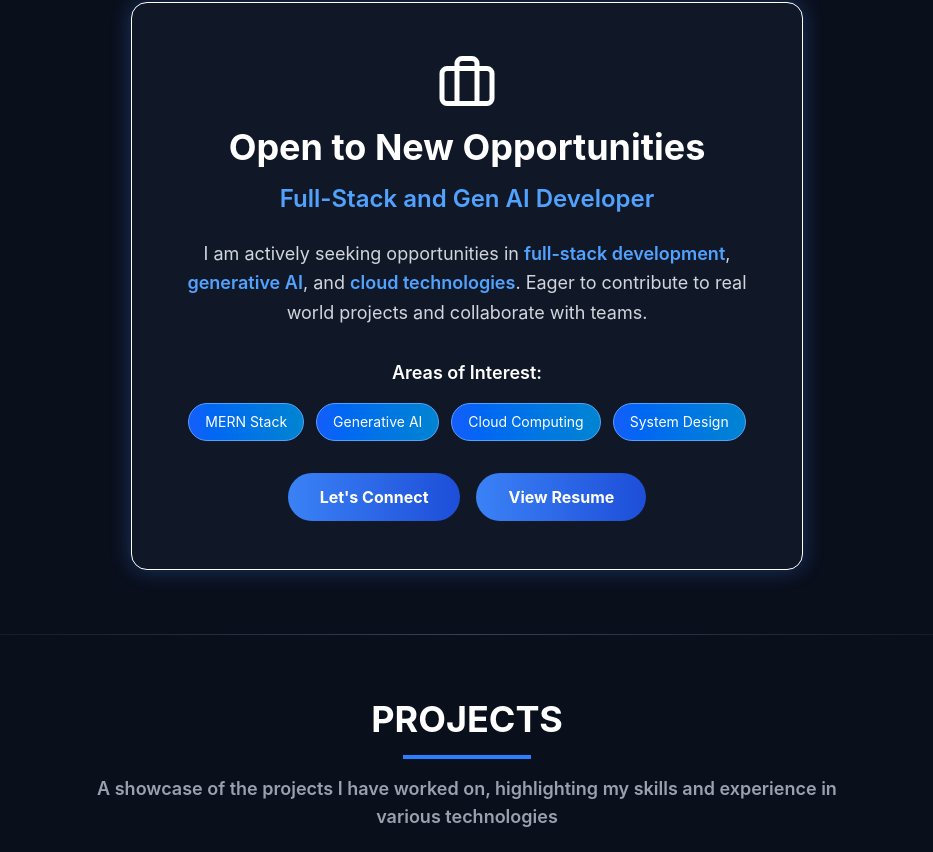
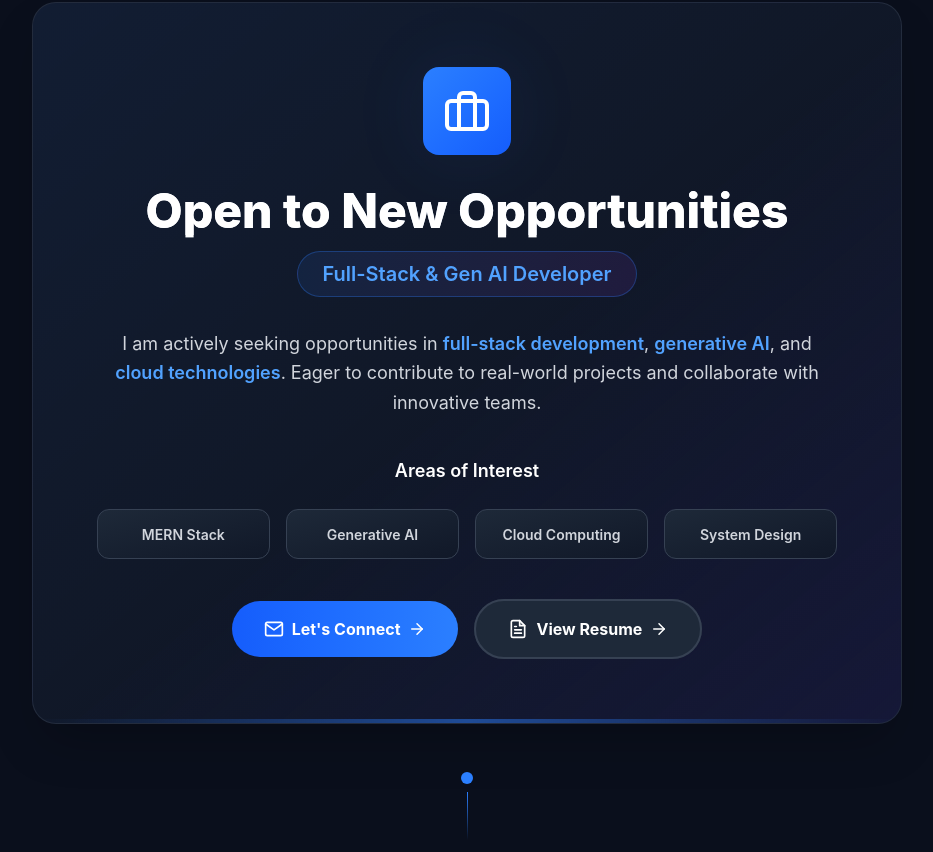
Before and after one commit to Divyansh1552005/Divyansh-portfolio, a React (Vite) app: page / in a window 1280 px wide. Shown: the part 2308-3160 px from the top of the page, without its empty margins (173-1106 px from the left). Built offline with nearby package versions, Linux system fonts and the light colour scheme.

Commit message:
improved exp section

```diff
--- a/src/components/Experience/Experience.jsx
+++ b/src/components/Experience/Experience.jsx
@@ -1,170 +1,200 @@
 import React from "react";
-import { FiExternalLink, FiBriefcase } from "react-icons/fi";
+import { motion } from "framer-motion";
+import { FiBriefcase, FiMail, FiFileText, FiArrowRight } from "react-icons/fi";
 
 const Experience = () => {
+  const skills = [
+    'MERN Stack',
+    'Generative AI',
+    'Cloud Computing',
+    'System Design',
+  ];
+
   return (
     <section
       id="experience"
       className="py-16 pb-16 px-[12vw] md:px-[7vw] lg:px-[16vw] font-sans bg-skills-gradient clip-path-custom-2"
     >
       {/* Section Title */}
-      <div className="text-center mb-16">
+      <motion.div
+        initial={{ opacity: 0, y: -20 }}
+        whileInView={{ opacity: 1, y: 0 }}
+        transition={{ duration: 0.6 }}
+        viewport={{ once: true }}
+        className="text-center mb-16"
+      >
         <h2 className="text-4xl font-bold text-white">EXPERIENCE</h2>
-        <div className="w-32 h-1 bg-blue-500 mx-auto mt-4"></div>
+        <motion.div
+          initial={{ width: 0 }}
+          whileInView={{ width: 128 }}
+          transition={{ duration: 0.8, delay: 0.2 }}
+          viewport={{ once: true }}
+          className="h-1 bg-blue-500 mx-auto mt-4"
+        />
         <p className="text-gray-400 mt-4 text-lg font-semibold">
           A collection of my work experience and the roles I have taken in
           various organizations
         </p>
-      </div>
+      </motion.div>
 
-      {/* Desktop View - Keep Original */}
-      <div className="relative hidden sm:block">
-        {/* Vertical line */}
-        <div className="absolute left-1/2 transform -translate-x-1/2 w-1 bg-white h-full"></div>
+      {/* Main Content Card */}
+      <motion.div
+        initial={{ opacity: 0, y: 40 }}
+        whileInView={{ opacity: 1, y: 0 }}
+        transition={{ duration: 0.7, ease: "easeOut" }}
+        viewport={{ once: true, amount: 0.2 }}
+        className="max-w-5xl mx-auto"
+      >
+        <div className="relative bg-gradient-to-br from-gray-900 via-gray-900 to-blue-950/30 rounded-3xl border border-gray-700/50 overflow-hidden shadow-2xl">
+          {/* Decorative gradient overlay */}
+          <div className="absolute inset-0 bg-gradient-to-br from-blue-500/5 via-transparent to-purple-500/5 pointer-events-none"></div>
 
-        {/* Currently Looking for Opportunities */}
-        <div className="flex flex-col items-center justify-center text-center">
-          <div className="w-full max-w-2xl p-8 sm:p-12 rounded-2xl border border-white bg-gray-900 backdrop-blur-md shadow-[0_0_20px_1px_rgba(59,130,246,0.3)] transition-all duration-300 hover:shadow-blue-500/50">
-            <div className="flex justify-center">
-              <FiBriefcase size={60} className="text-white-500 mb-4" />
-            </div>
+          {/* Glowing effect on hover */}
+          <div className="absolute -inset-[1px] bg-gradient-to-r from-blue-500/20 via-purple-500/20 to-blue-500/20 rounded-3xl opacity-0 group-hover:opacity-100 transition-opacity duration-500 blur-xl"></div>
 
-            <h3 className="text-3xl sm:text-4xl font-bold text-white mb-4">
-              Open to New Opportunities
-            </h3>
+          <div className="relative p-8 sm:p-12 lg:p-16">
+            {/* Icon with animated background */}
+            <motion.div
+              initial={{ scale: 0, rotate: -180 }}
+              whileInView={{ scale: 1, rotate: 0 }}
+              transition={{ duration: 0.6, delay: 0.2, type: "spring" }}
+              viewport={{ once: true }}
+              className="flex justify-center mb-8"
+            >
+              <div className="relative">
+                <div className="absolute inset-0 bg-blue-500/20 rounded-full blur-2xl animate-pulse"></div>
+                <div className="relative bg-gradient-to-br from-blue-500 to-blue-600 p-5 rounded-2xl">
+                  <FiBriefcase size={48} className="text-white" />
+                </div>
+              </div>
+            </motion.div>
 
-            <h4 className="text-xl sm:text-2xl text-blue-400 mb-6 font-semibold">
-              Full-Stack and Gen AI Developer
-            </h4>
+            {/* Title Section */}
+            <motion.div
+              initial={{ opacity: 0, y: 20 }}
+              whileInView={{ opacity: 1, y: 0 }}
+              transition={{ duration: 0.5, delay: 0.3 }}
+              viewport={{ once: true }}
+              className="text-center mb-8"
+            >
+              <h3 className="text-3xl sm:text-4xl lg:text-5xl font-extrabold text-white mb-4 bg-gradient-to-r from-white via-blue-100 to-white bg-clip-text text-transparent">
+                Open to New Opportunities
+              </h3>
+              <div className="inline-block px-6 py-2 bg-gradient-to-r from-blue-500/10 to-purple-500/10 border border-blue-500/30 rounded-full">
+                <h4 className="text-lg sm:text-xl text-blue-400 font-semibold">
+                  Full-Stack & Gen AI Developer
+                </h4>
+              </div>
+            </motion.div>
 
-            <p className="text-gray-300 text-lg leading-relaxed mb-8 max-w-xl mx-auto">
-              I am actively seeking opportunities in <span className="text-blue-400 font-semibold">full-stack development</span>,
-              <span className="text-blue-400 font-semibold"> generative AI</span>, and <span className="text-blue-400 font-semibold">cloud technologies</span>.
-              Eager to contribute to real world projects and collaborate with teams.
-            </p>
+            {/* Description */}
+            <motion.p
+              initial={{ opacity: 0, y: 20 }}
+              whileInView={{ opacity: 1, y: 0 }}
+              transition={{ duration: 0.5, delay: 0.4 }}
+              viewport={{ once: true }}
+              className="text-gray-300 text-base sm:text-lg leading-relaxed mb-10 max-w-3xl mx-auto text-center"
+            >
+              I am actively seeking opportunities in{" "}
+              <span className="text-blue-400 font-semibold">full-stack development</span>,{" "}
+              <span className="text-blue-400 font-semibold">generative AI</span>, and{" "}
+              <span className="text-blue-400 font-semibold">cloud technologies</span>.
+              Eager to contribute to real-world projects and collaborate with innovative teams.
+            </motion.p>
 
-            <div className="mb-8">
-              <h5 className="font-semibold text-white mb-4 text-lg">Areas of Interest:</h5>
-              <div className="flex flex-wrap justify-center gap-3">
-                {[
-                  'MERN Stack',
-                  'Generative AI',
-                  'Cloud Computing',
-                  'System Design',
-                ].map((skill, index) => (
-                  <span
+            {/* Skills Grid */}
+            <motion.div
+              initial={{ opacity: 0, y: 20 }}
+              whileInView={{ opacity: 1, y: 0 }}
+              transition={{ duration: 0.5, delay: 0.5 }}
+              viewport={{ once: true }}
+              className="mb-10"
+            >
+              <h5 className="font-semibold text-white mb-6 text-center text-lg">
+                Areas of Interest
+              </h5>
+              <div className="grid grid-cols-2 sm:grid-cols-4 gap-4 max-w-3xl mx-auto">
+                {skills.map((skill, index) => (
+                  <motion.div
                     key={index}
-                    className="bg-gradient-to-r from-blue-600 to-sky-600 text-white px-4 py-2 text-sm rounded-full border border-blue-400 hover:shadow-lg hover:shadow-blue-500/25 transition-all duration-300"
+                    initial={{ opacity: 0, scale: 0.8 }}
+                    whileInView={{ opacity: 1, scale: 1 }}
+                    transition={{ duration: 0.3, delay: 0.6 + index * 0.1 }}
+                    viewport={{ once: true }}
+                    whileHover={{ scale: 1.05, y: -4 }}
+                    className="relative group"
                   >
-                    {skill}
-                  </span>
+                    <div className="absolute inset-0 bg-gradient-to-r from-blue-500 to-blue-500 rounded-xl opacity-0 group-hover:opacity-100 blur transition-opacity duration-300"></div>
+                    <div className="relative bg-gradient-to-br from-gray-800 to-gray-900 border border-gray-700 group-hover:border-blue-500/50 rounded-xl px-4 py-3 text-center transition-all duration-300">
+                      <span className="text-sm font-semibold text-gray-300 group-hover:text-white transition-colors">
+                        {skill}
+                      </span>
+                    </div>
+                  </motion.div>
                 ))}
               </div>
-            </div>
+            </motion.div>
 
-            <div className="flex flex-col sm:flex-row gap-4 justify-center">
-              <a
+            {/* CTA Buttons */}
+            <motion.div
+              initial={{ opacity: 0, y: 20 }}
+              whileInView={{ opacity: 1, y: 0 }}
+              transition={{ duration: 0.5, delay: 0.7 }}
+              viewport={{ once: true }}
+              className="flex flex-col sm:flex-row gap-4 justify-center items-center"
+            >
+              <motion.a
+                whileHover={{ scale: 1.05, y: -2 }}
+                whileTap={{ scale: 0.95 }}
                 href="mailto:officialdslc1552005@gmail.com"
-                className="inline-block text-white px-8 py-3 rounded-full font-bold transition duration-300 transform hover:scale-105 hover:shadow-lg"
-                style={{
-                  background: 'linear-gradient(90deg, #3b82f6, #1d4ed8)',
-                }}
+                className="group relative overflow-hidden w-full sm:w-auto"
               >
-                Let's Connect
-              </a>
-              <a
+                <div className="absolute inset-0 bg-gradient-to-r from-blue-600 to-blue-500 rounded-full"></div>
+                <div className="absolute inset-0 bg-gradient-to-r from-blue-500 to-purple-500 rounded-full opacity-0 group-hover:opacity-100 transition-opacity duration-300"></div>
+                <div className="relative flex items-center justify-center gap-2 text-white px-8 py-4 rounded-full font-bold">
+                  <FiMail className="text-xl" />
+                  <span>Let's Connect</span>
+                  <FiArrowRight className="text-lg group-hover:translate-x-1 transition-transform duration-300" />
+                </div>
+              </motion.a>
+
+              <motion.a
+                whileHover={{ scale: 1.05, y: -2 }}
+                whileTap={{ scale: 0.95 }}
                 href="https://drive.google.com/file/d/1BbydskQ4dldy-QOdRZt8rFbAJ4qBykAO/view?usp=sharing"
                 target="_blank"
                 rel="noopener noreferrer"
-                className="inline-block text-white px-8 py-3 rounded-full font-bold transition duration-300 transform hover:scale-105 hover:shadow-lg"
-                style={{
-                  background: 'linear-gradient(90deg, #3b82f6, #1d4ed8)',
-                }}
+                className="group relative overflow-hidden w-full sm:w-auto"
               >
-                View Resume
-              </a>
-            </div>
+                <div className="absolute inset-0 bg-gray-800 rounded-full"></div>
+                <div className="absolute inset-0 bg-gradient-to-r from-gray-700 to-gray-800 rounded-full opacity-0 group-hover:opacity-100 transition-opacity duration-300"></div>
+                <div className="relative flex items-center justify-center gap-2 text-white px-8 py-4 rounded-full font-bold border-2 border-gray-700 group-hover:border-gray-600">
+                  <FiFileText className="text-xl" />
+                  <span>View Resume</span>
+                  <FiArrowRight className="text-lg group-hover:translate-x-1 transition-transform duration-300" />
+                </div>
+              </motion.a>
+            </motion.div>
+
+            {/* Decorative bottom accent */}
+            <div className="absolute bottom-0 left-0 right-0 h-1 bg-gradient-to-r from-transparent via-blue-500 to-transparent opacity-50"></div>
           </div>
         </div>
-      </div>
+      </motion.div>
 
-      {/* Mobile View - Consistent with Desktop */}
-      <div className="block sm:hidden">
-        <div className="flex flex-col items-center justify-center text-center">
-          <div className="w-full max-w-md p-6 rounded-2xl border border-white bg-gray-900 backdrop-blur-md shadow-[0_0_20px_1px_rgba(59,130,246,0.3)] transition-all duration-300 hover:shadow-blue-500/50">
-            {/* Icon */}
-            <div className="flex justify-center">
-              <FiBriefcase size={50} className="text-white-500 mb-4" />
-            </div>
-
-            {/* Title */}
-            <h3 className="text-2xl font-bold text-white mb-3">
-              Open to New Opportunities
-            </h3>
-
-            {/* Subtitle */}
-            <h4 className="text-lg text-blue-400 mb-4 font-semibold">
-              Full-Stack and Gen AI Developer
-            </h4>
-
-            {/* Description */}
-            <p className="text-gray-300 text-sm leading-relaxed mb-6 max-w-xs mx-auto">
-              I am actively seeking opportunities in <span className="text-blue-400 font-semibold">full-stack development</span>,
-              <span className="text-blue-400 font-semibold"> generative AI</span>, and <span className="text-blue-400 font-semibold">cloud technologies</span>.
-              Eager to contribute to real world projects and collaborate with teams.
-            </p>
-
-            {/* Skills/Interests */}
-            <div className="mb-6">
-              <h5 className="font-semibold text-white mb-3 text-sm">Areas of Interest:</h5>
-              <div className="grid grid-cols-2 gap-2">
-                {[
-                  'MERN Stack',
-                  'Generative AI',
-                  'Cloud Computing',
-                  'System Design',
-                ].map((skill, index) => (
-                  <span
-                    key={index}
-                    className="bg-gradient-to-r from-blue-600 to-sky-600 text-white px-3 py-1.5 text-xs rounded-full border border-blue-400 hover:shadow-lg hover:shadow-blue-500/25 transition-all duration-300"
-                  >
-                    {skill}
-                  </span>
-                ))}
-              </div>
-            </div>
-
-            {/* Call to Action */}
-            <div className="flex flex-col gap-3 justify-center">
-              <a
-                href="mailto:officialdslc1552005@gmail.com"
-                className="inline-block text-white px-6 py-2.5 rounded-full font-bold transition duration-300 transform hover:scale-105 hover:shadow-lg text-sm"
-                style={{
-                  background: 'linear-gradient(90deg, #3b82f6, #1d4ed8)',
-                }}
-              >
-                Let's Connect
-              </a>
-              <a
-                href="https://drive.google.com/file/d/1BbydskQ4dldy-QOdRZt8rFbAJ4qBykAO/view?usp=sharing"
-                target="_blank"
-                rel="noopener noreferrer"
-                className="inline-block text-white px-6 py-2.5 rounded-full font-bold transition duration-300 transform hover:scale-105 hover:shadow-lg text-sm"
-                style={{
-                  background: 'linear-gradient(90deg, #3b82f6, #1d4ed8)',
-                }}
-              >
-                View Resume
-              </a>
-            </div>
-          </div>
+      {/* Optional: Timeline indicator for future experiences */}
+      <motion.div
+        initial={{ opacity: 0 }}
+        whileInView={{ opacity: 1 }}
+        transition={{ duration: 1, delay: 0.8 }}
+        viewport={{ once: true }}
+        className="hidden sm:flex justify-center mt-12"
+      >
+        <div className="flex flex-col items-center gap-2">
+          <div className="w-3 h-3 rounded-full bg-blue-500 animate-pulse"></div>
+          <div className="w-px h-12 bg-gradient-to-b from-blue-500 to-transparent"></div>
         </div>
-      </div>
-
-      {/* Commented experience cards remain the same */}
-      {/* {experiences.map((experience, index) => (
-        ...
-      ))} */}
+      </motion.div>
     </section>
   );
 };
```
